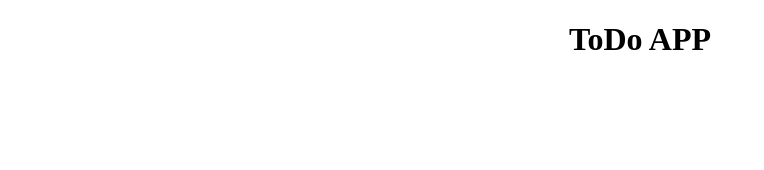
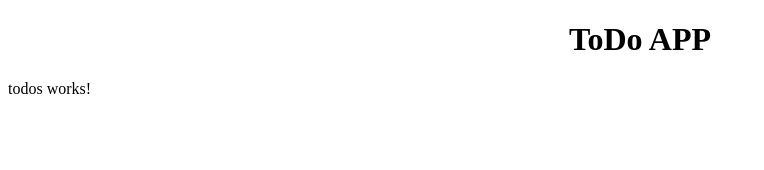
Before and after one commit to javieraviles/angular-firebase-training, an Angular app: page / in a window 1280 px wide. Shown: the top 170 px of the page, without its empty margins (0-764 px from the left). Built offline with nearby package versions, Linux system fonts and the light colour scheme.

Commit message:
new Todo class

```diff
--- a/src/app/app.component.html
+++ b/src/app/app.component.html
@@ -3,3 +3,4 @@
     {{ title }}
   </h1>
 </div>
+<app-todos></app-todos>
--- /dev/null
+++ b/src/app/todo.ts
@@ -0,0 +1,5 @@
+export class Todo {
+    id: number;
+    title: string;
+    completed: boolean;
+}
--- a/src/app/todos/todos.component.ts
+++ b/src/app/todos/todos.component.ts
@@ -1,4 +1,6 @@
 import { Component, OnInit } from '@angular/core';
+
+import {Todo } from '../todo';
 
 @Component({
   selector: 'app-todos',
```
